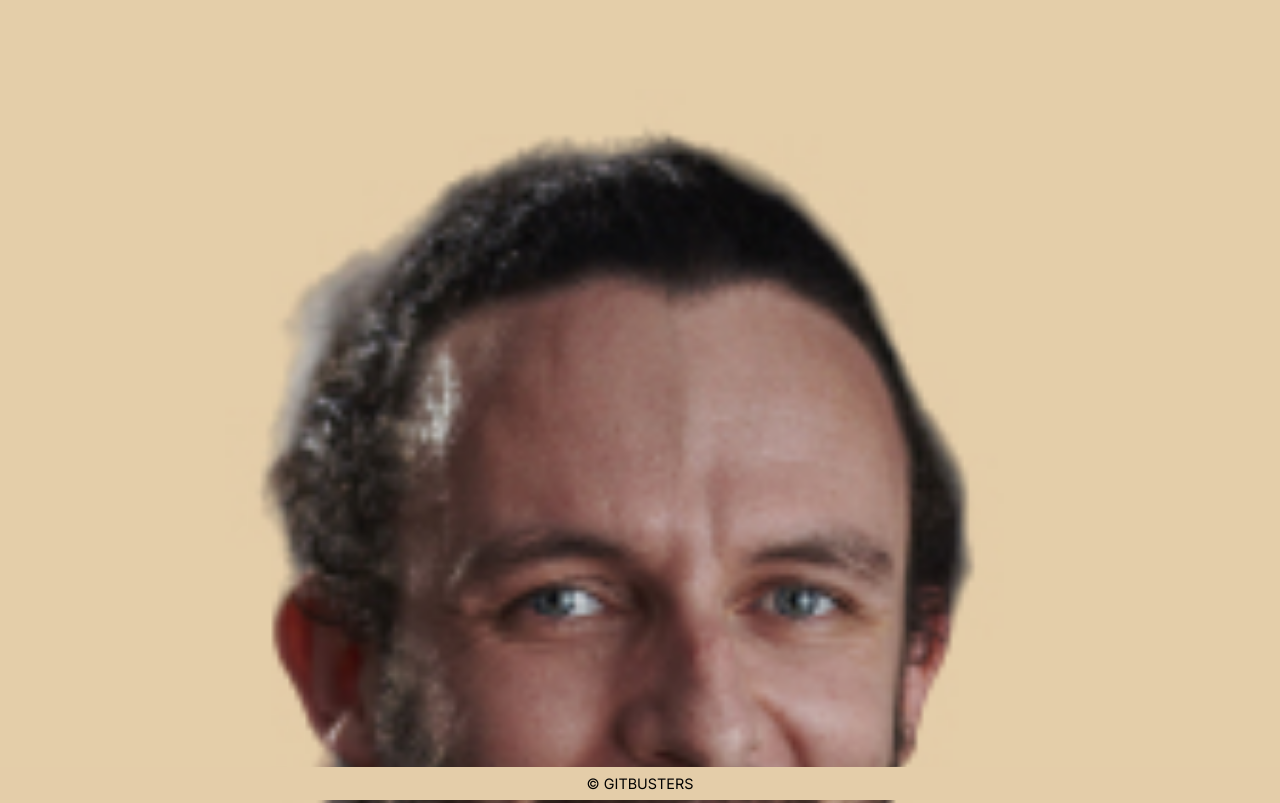
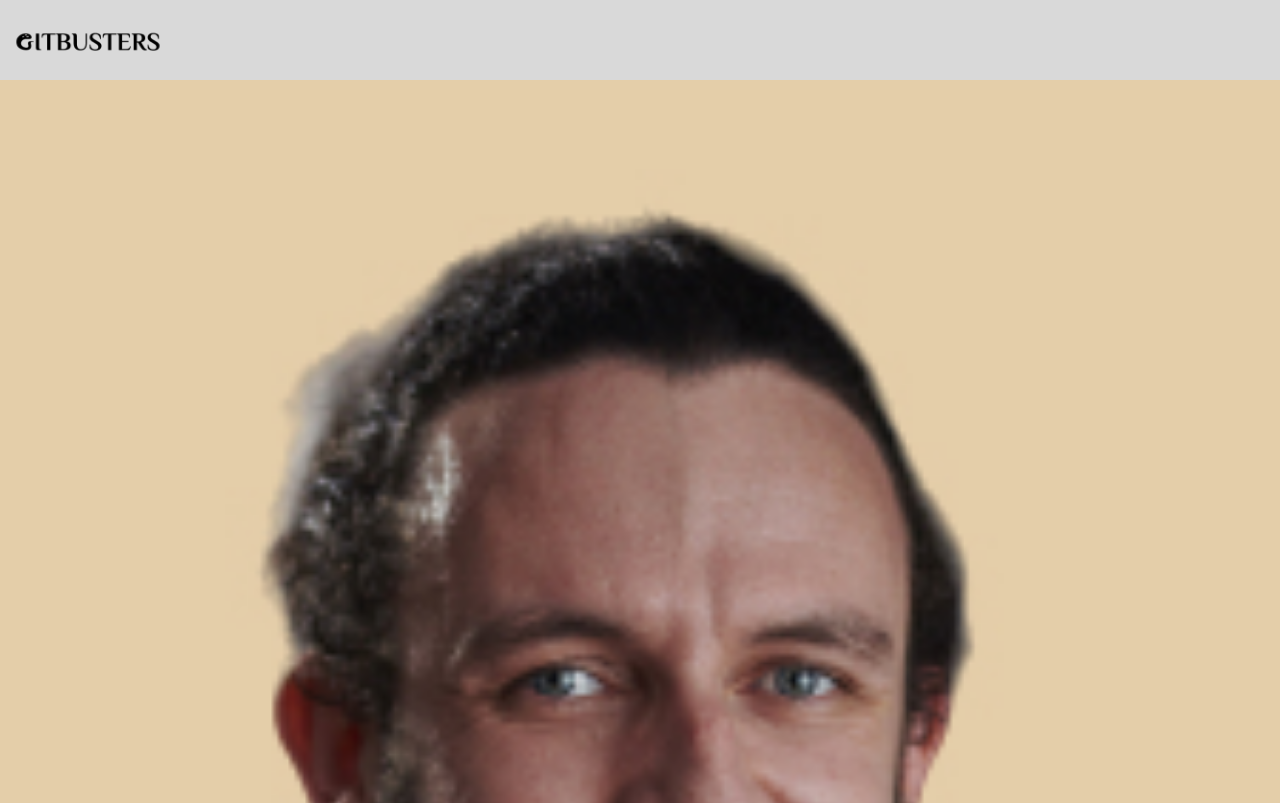
Before and after one commit to PierreStA/gitBuster, a website: page perso_mobile.html in a window 1280 px wide. Shown: the top 803 px of the page. Drawn offline with Linux system fonts and the light colour scheme.

Commit message:
changes ok

```diff
--- a/perso_mobile.html
+++ b/perso_mobile.html
@@ -14,6 +14,30 @@
     <link rel="stylesheet" href="style.css" />
   </head>
   <body>
+    <header>
+      <div class="logo">
+        <img src="images/Logo1.png" alt="GitBustersLogo" width="175" />
+      </div>
+      <!--navburger-->
+      <nav class="navbar">
+        <div class="navbar-container container">
+          <input type="checkbox" name="" id="" />
+          <div class="hamburger-lines">
+            <span class="line line1"></span>
+            <span class="line line2"></span>
+            <span class="line line3"></span>
+          </div>
+          <ul class="menu-items">
+            <li><a href="Acceuil">Acceuil</a></li>
+            <li><a href="David">David</a></li>
+            <li><a href="Cassandra">Cassandra</a></li>
+            <li><a href="Pierre">Pierre</a></li>
+            <li><a href="Claudia">Claudia</a></li>
+            <li><a href="Antoine">Antoine</a></li>
+          </ul>
+        </div>
+      </nav>
+    </header>
     <nav></nav>
     <main>
       <div class="container">
@@ -21,10 +45,8 @@
         <div class="container-bottom">
           <input id="tab1" type="radio" name="tabs" checked />
           <label for="tab1">A propos</label>
-
           <input id="tab2" type="radio" name="tabs" />
           <label for="tab2">Objectifs</label>
-
           <input id="tab3" type="radio" name="tabs" />
           <label for="tab3">Me contacter</label>
 
--- a/style.css
+++ b/style.css
@@ -26,7 +26,7 @@
 
 main,
 body {
-  height: 100%;
+  /* height: 100%; */
   width: 100%;
   display: flex;
   flex-direction: column;
@@ -365,13 +365,11 @@ input:checked + label {
 }
 
 footer {
-  position: absolute;
   text-align: center;
   background-color: var(--accent-light-color);
   padding: 0.5rem;
   width: 100%;
   z-index: 1;
-  bottom: 0;
 }
 
 .social-links {
```
Also changed, not shown: index.html (+0 -5 lines).
